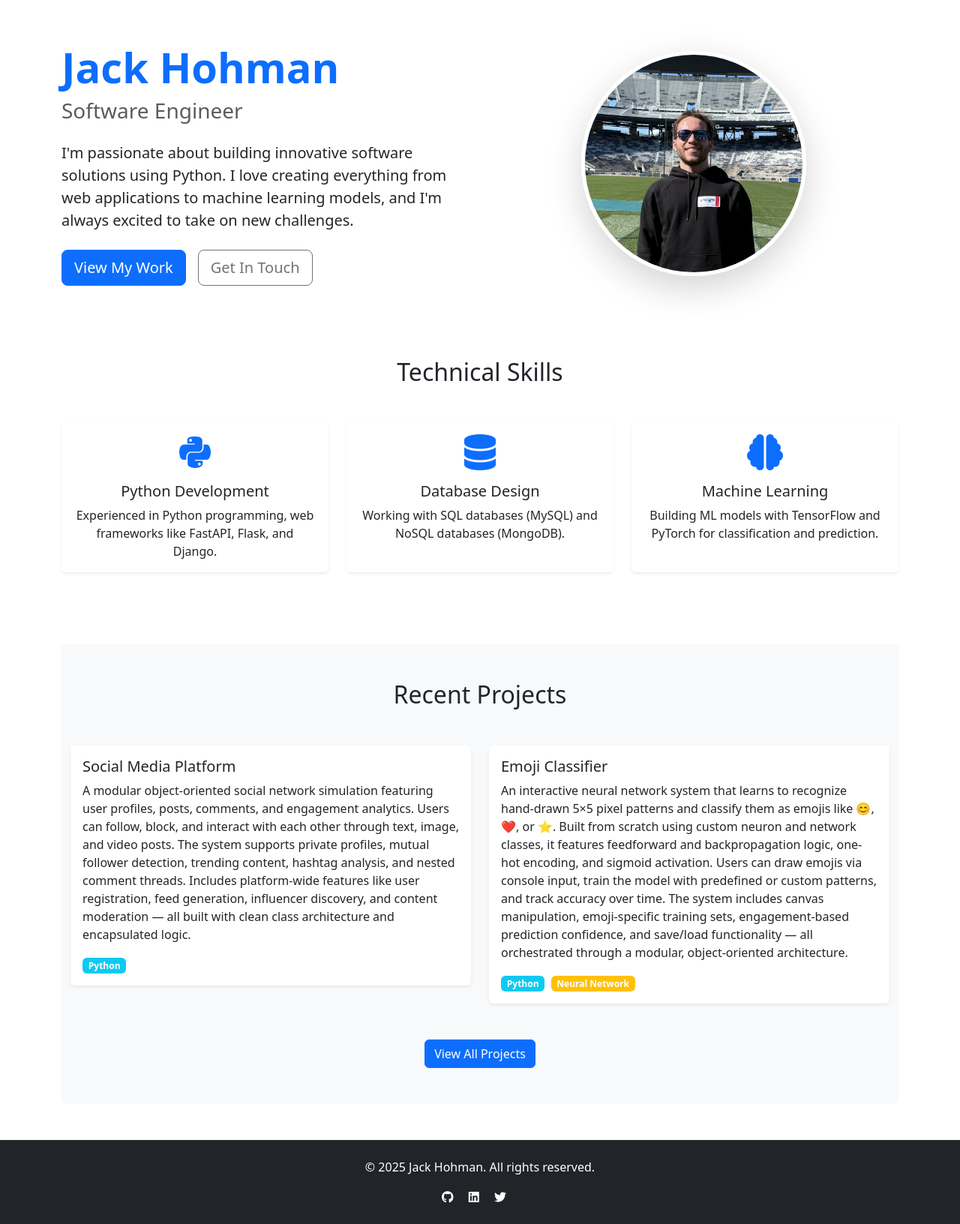
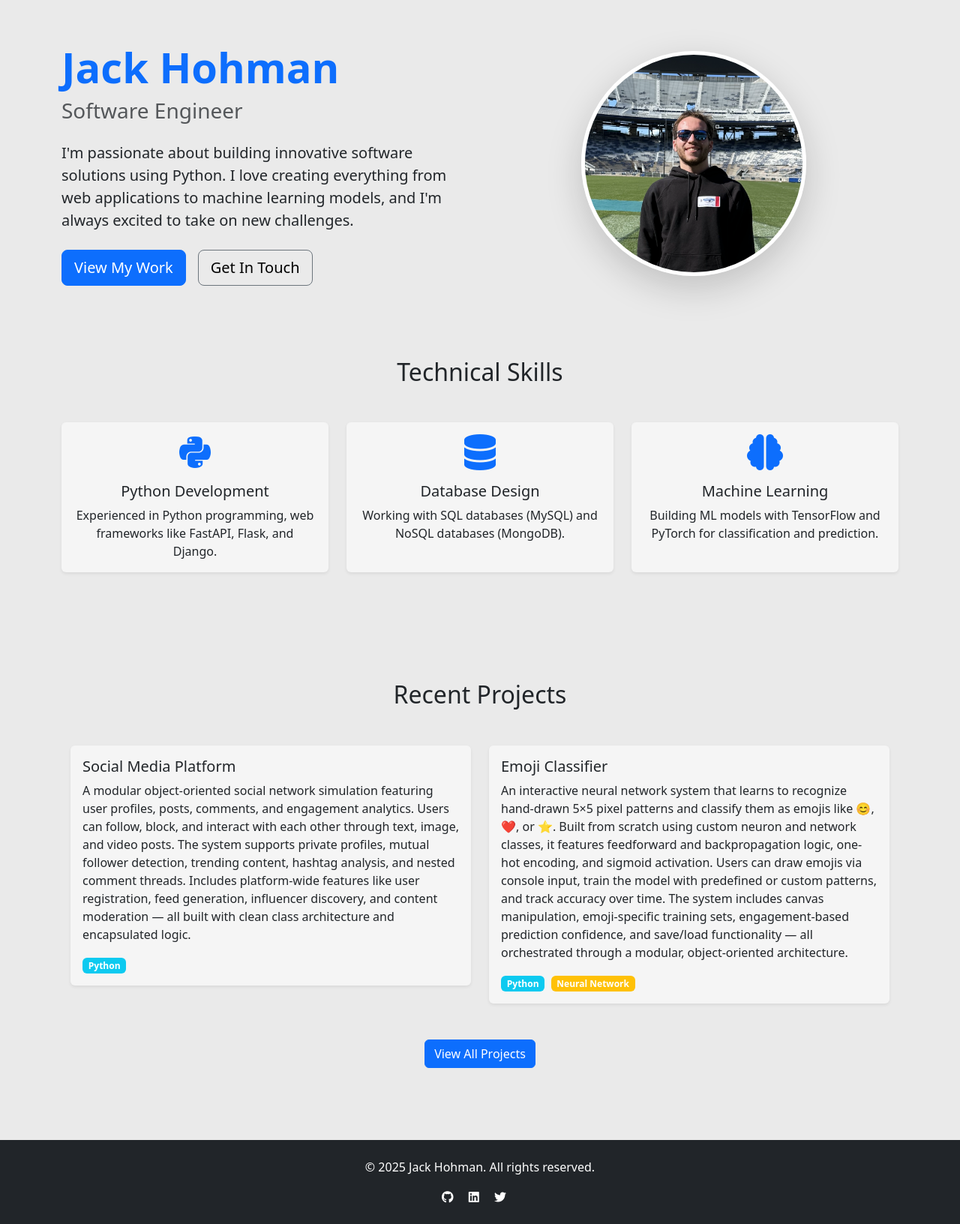
Before and after one commit to hohman73/portfolio-website, a FastAPI app: page / in a window 1280 px wide. Shown: the part 56-1688 px from the top of the page at 75% size. Run offline with FastAPI, Linux system fonts and the light colour scheme; data that the repository does not hold is empty; some libraries are stand-ins or nearby versions.

Commit message:
More HTML Changes

```diff
--- a/static/css/style.css
+++ b/static/css/style.css
@@ -1,4 +1,14 @@
 /* Custom Style */
+
+body {
+    background-color: #eaeaea;
+}
+
+.card {
+    background-color: #f5f5f5; /* soft gray to blend with page */
+    border: none;
+    box-shadow: 0 0.125rem 0.25rem rgba(0, 0, 0, 0.075);
+}
 
 .min-vh-75 {
     min-height: 75vh;
--- a/templates/home.html
+++ b/templates/home.html
@@ -15,7 +15,7 @@
         </p>
         <div class="d-flex gap-3">
             <a href="/projects" class="btn btn-primary btn-lg">View My Work</a>
-            <a href="/contact" class="btn btn-outline-secondary btn-lg">Get In Touch</a>
+            <a href="/contact" class="btn btn-outline-secondary btn-lg" style="color: black;">Get In Touch</a>
         </div>
     </div>
     <div class="col-lg-6 text-center">
@@ -70,7 +70,7 @@
 </section>
 
 <!-- Recent Projects Preview -->
-<section class="my-5 py-5 bg-light rounded">
+<section class="my-5 py-5">
     <div class="container">
         <h2 class="text-center mb-5">Recent Projects</h2>
         <div class="row">
```
